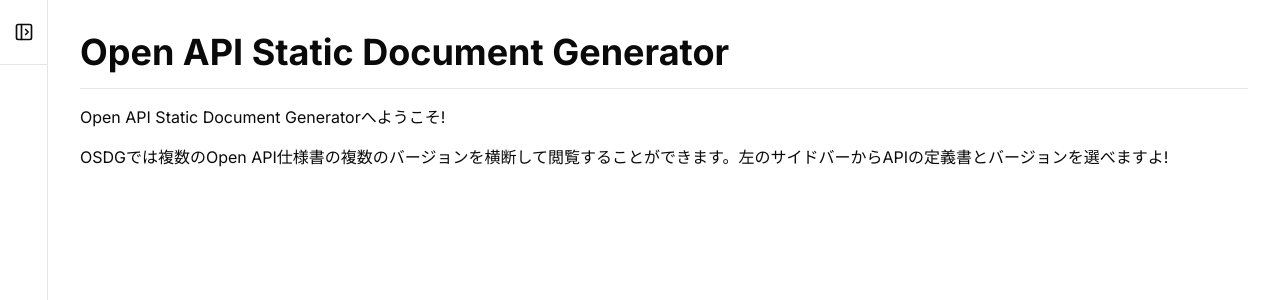
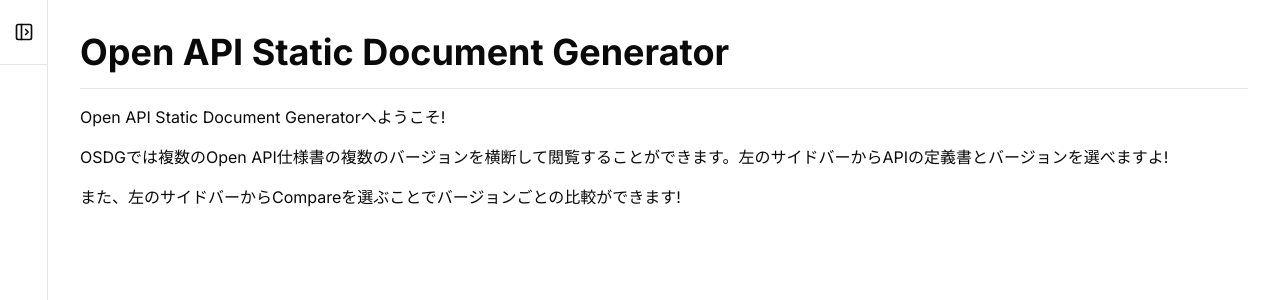
Before and after one commit to usbharu/openapi-static-document-generator, a Next.js app in the folder site/: page / in a window 1280 px wide. Shown: the top 300 px of the page. Built offline with nearby package versions, Linux system fonts and the light colour scheme.

Commit message:
feat: トップページの説明を更新

```diff
--- a/site/src/app/page.tsx
+++ b/site/src/app/page.tsx
@@ -16,6 +16,9 @@ export default function Home() {
         <p>
           OSDGでは複数のOpen
           API仕様書の複数のバージョンを横断して閲覧することができます。左のサイドバーからAPIの定義書とバージョンを選べますよ!
+        </p>
+        <p>
+          また、左のサイドバーからCompareを選ぶことでバージョンごとの比較ができます!
         </p>
       </div>
       <div className="flex flex-auto flex-wrap gap-4">
```
